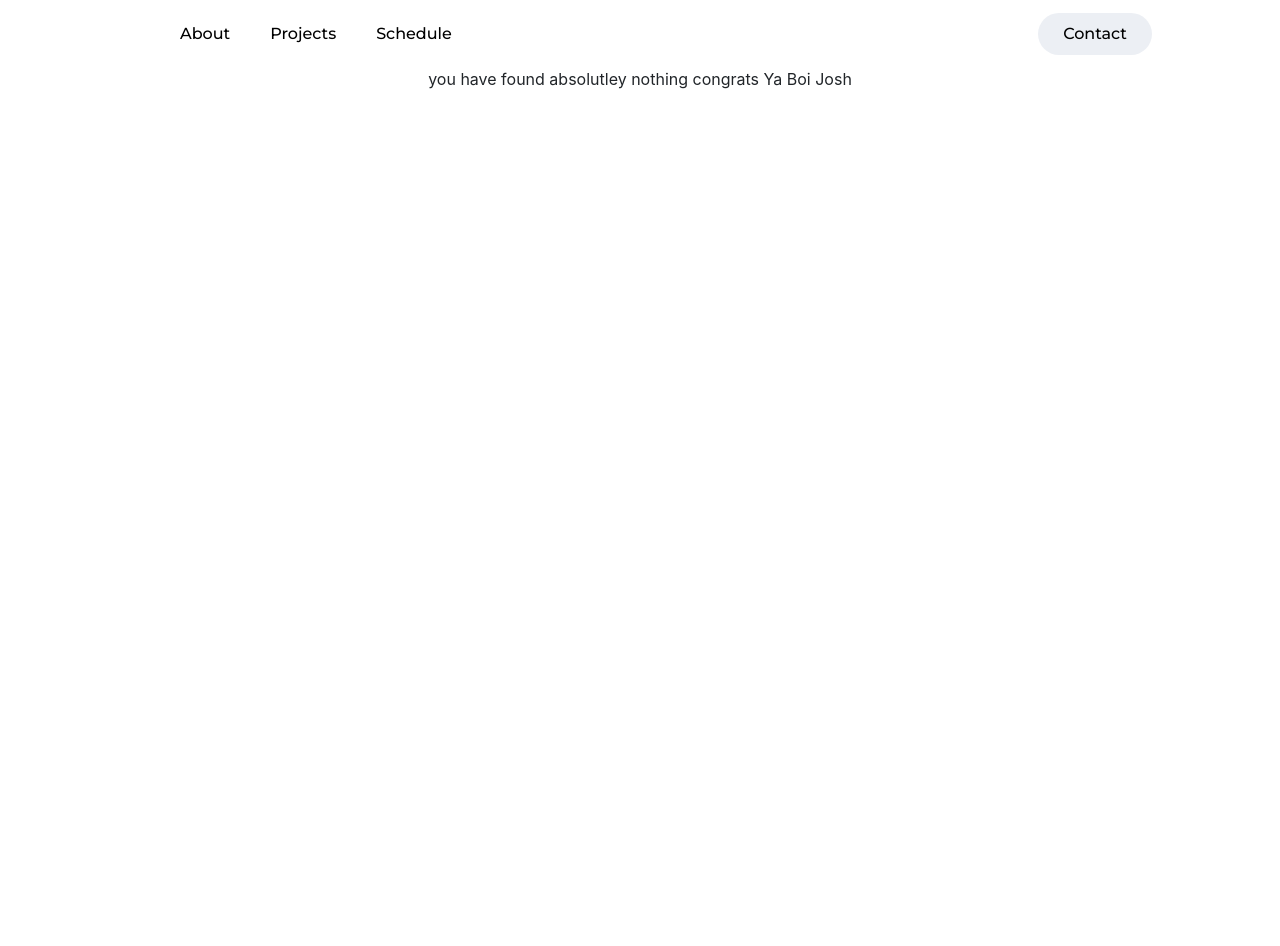
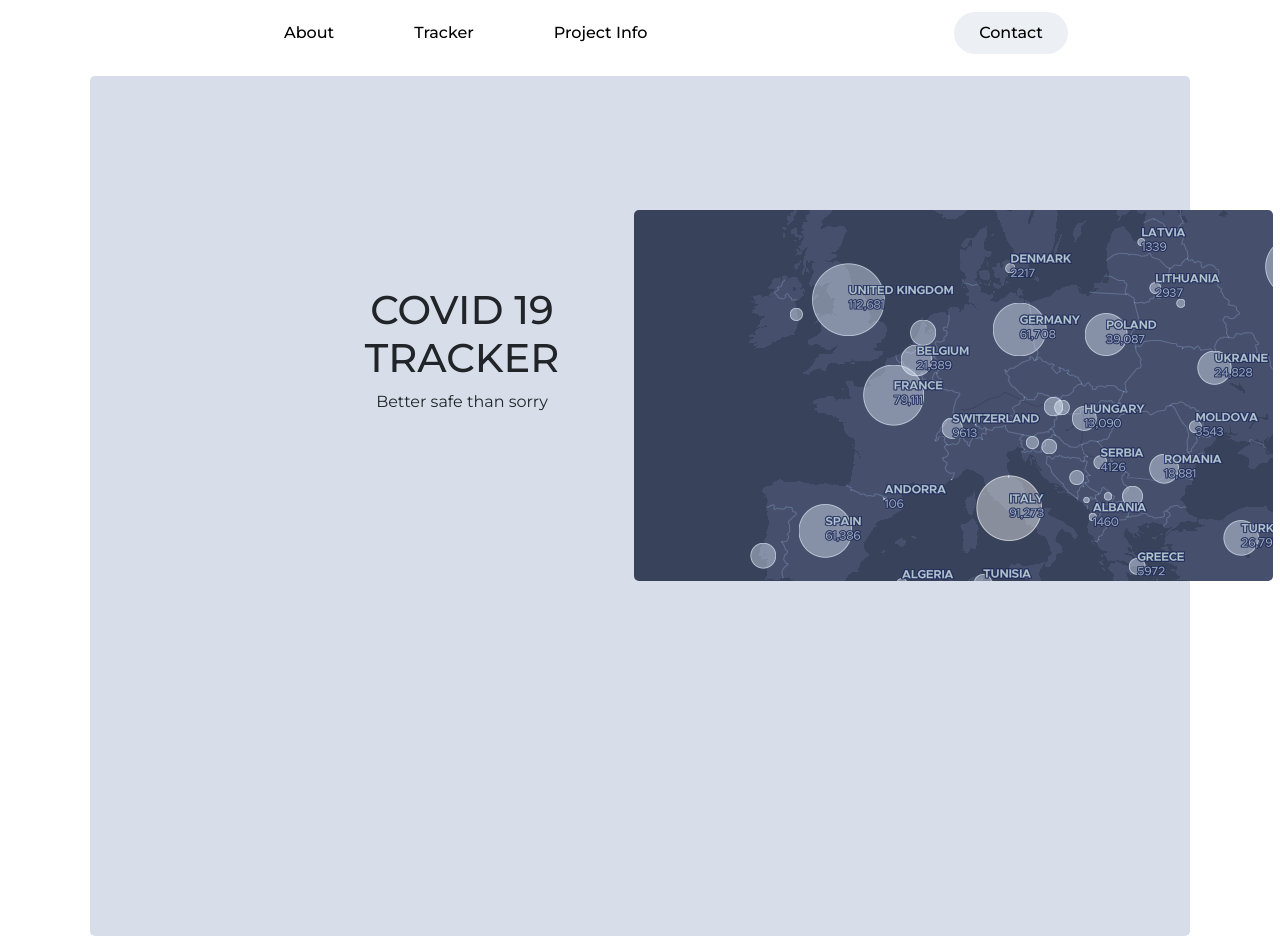
Before and after one commit to Joshh3ro/covid-tracker, a React (Create React App) app: page / in a window 1280 px wide. Before the commit the page ends 800 px from the top, so only its background shows below. Built offline with nearby package versions, Linux system fonts and the light colour scheme.

Commit message:
Feels Mario Man

```diff
--- a/package.json
+++ b/package.json
@@ -6,10 +6,13 @@
     "@testing-library/jest-dom": "^5.11.9",
     "@testing-library/react": "^11.2.5",
     "@testing-library/user-event": "^12.6.3",
+    "axios": "^0.21.1",
+    "next": "^10.0.7",
     "react": "^17.0.1",
     "react-dom": "^17.0.1",
     "react-router-dom": "^5.2.0",
     "react-scripts": "4.0.2",
+    "styled-components": "^5.2.1",
     "web-vitals": "^1.1.0"
   },
   "scripts": {
--- a/src/App.css
+++ b/src/App.css
@@ -1,40 +1,41 @@
 @import url('https://fonts.googleapis.com/css2?family=Montserrat:wght@400;500;600;700;900&display=swap');
 
-.App {
+* {
+  font-family: "Montserrat", sans-serif;
+  box-sizing: border-box;
+  margin: 0;
+  padding: 0;
+  padding: 0px 20px;
+}
+
+.general {
+  width: 100%;
+}
+
+.Information {
+  padding-top: 7%;
+}
+
+.card__catagory {
+  font-family: "Montserrat", sans-serif;
+  font-weight: 600;
+  font-size: 52px;
+  margin: 2px;
+  border-radius: 10px;
+  background-color: #D8DEE9;
+  height: 300px;
+}
+
+.about__cta {
+  border-radius: 5px;
+  background-color: #D8DEE9;
+  padding-top: 12%;
+  padding-left: 20%;
+  margin: 10px;
+  height: 860px;
   text-align: center;
 }
 
-.App-logo {
-  height: 40vmin;
-  pointer-events: none;
+.about__text {
+  padding-top: 9%;
 }
-
-@media (prefers-reduced-motion: no-preference) {
-  .App-logo {
-    animation: App-logo-spin infinite 20s linear;
-  }
-}
-
-.App-header {
-  background-color: #282c34;
-  min-height: 100vh;
-  display: flex;
-  flex-direction: column;
-  align-items: center;
-  justify-content: center;
-  font-size: calc(10px + 2vmin);
-  color: white;
-}
-
-.App-link {
-  color: #61dafb;
-}
-
-@keyframes App-logo-spin {
-  from {
-    transform: rotate(0deg);
-  }
-  to {
-    transform: rotate(360deg);
-  }
-}
--- a/src/App.js
+++ b/src/App.js
@@ -1,4 +1,3 @@
-import logo from './logo.svg';
 import './App.css';
 import { BrowserRouter as Router, Route } from "react-router-dom";
 
--- a/src/components/layout/Nav.js
+++ b/src/components/layout/Nav.js
@@ -8,14 +8,14 @@ export class Nav extends Component {
             <header>
                 <nav className="Link">
                     <ul className="nav_links" >
-                        <Link  to="/about">
+                        <Link  to="/">
                             <li>About</li>
                         </Link>
-                        <Link to="/projects">
-                            <li>Projects</li>
+                        <Link to="/tracker">
+                            <li>Tracker</li>
                         </Link>
-                        <Link to="/schedule">
-                            <li>Schedule</li>
+                        <Link to="/project">
+                            <li>Project Info</li>
                         </Link>
                     </ul>
                 </nav>
--- a/src/components/layout/nav.css
+++ b/src/components/layout/nav.css
@@ -1,4 +1,3 @@
-@import "../../App.css";
 @import url('https://fonts.googleapis.com/css2?family=Montserrat:wght@400;500;600;700;900&display=swap');
 
 li, a, button {
--- a/src/components/pages/About.js
+++ b/src/components/pages/About.js
@@ -1,10 +1,19 @@
 import React, { Component } from 'react'
+import map from '../img/map.png';
 
 export class About extends Component {
     render() {
         return (
-            <div>
-
+            <div className="position-relative about__cta">
+                <div className="row">
+                    <div className="col-4 about__text">
+                        <h1 className="text-uppercase">Covid 19 <br /> Tracker</h1>
+                        <p>Better safe than sorry</p>
+                    </div>
+                    <div className="col-5">
+                        <img src={map} alt="map" />
+                    </div>
+                </div>
             </div>
         )
     }
--- a/src/components/pages/Error.js
+++ b/src/components/pages/Error.js
@@ -4,10 +4,7 @@ export class Error extends Component {
     render() {
         return (
             <div>
-                <p>
-                you have found absolutley nothing congrats
-                Ya Boi Josh
-                </p>
+
             </div>
         )
     }
--- a/src/components/pages/Tracker.js
+++ b/src/components/pages/Tracker.js
@@ -1,13 +1,40 @@
-import React, { Component } from 'react'
+import React, { useState, useEffect } from 'react'
+import '../../App.css';
 
-export class Tracker extends Component {
-    render() {
-        return (
-            <div>
+const Tracker = () => {
 
+    const [cases, setCases] = useState("");
+    const [recovered, setRecovered] = useState("");
+    const [all, setAll] = useState("");
+
+    useEffect(() => {
+        fetch("https://corona-virus-stats.herokuapp.com/api/v1/cases/general-stats").then((responseData) => responseData.json()).then(data => {
+            setCases(data.data.total_cases);
+            setAll(data.data.recovery_cases);
+            setRecovered(data.data.death_cases);
+        });
+    });
+
+    return (
+        <div className="position-relative Information">
+            <div className="row justify-content-center">
+                <div className=" col-5 card__catagory text-center text-white">
+                    <lable>New Cases</lable>
+                    <p>{cases} ####</p>
+                </div>
+
+                <div className=" col-5 card__catagory text-center text-white">
+                    <lable>Total Cases</lable>
+                    <p>{all} ####</p>
+                </div>
+
+                <div className=" col-10 card__catagory text-center text-white">
+                    <lable>Recoveries</lable>
+                    <p>{recovered} ####</p>
+                </div>
             </div>
-        )
-    }
+        </div>
+    )
 }
 
 export default Tracker
```
Also changed, not shown: src/components/img/map.png (added), 1 other file (tests, documents, lock files or other folders).
